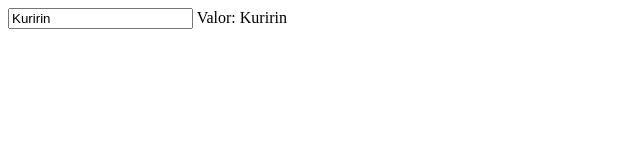
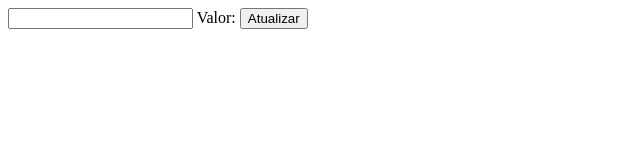
Before and after one commit to thiago-desenv/fundamentos-angular-v17, an Angular app: page / in a window 1280 px wide. Shown: the top 160 px of the page, without its empty margins (0-640 px from the left). Built offline with nearby package versions, Linux system fonts and the light colour scheme.

Commit message:
Usado a passagem de parâmetros do elemento

```diff
--- a/src/app/app.component.html
+++ b/src/app/app.component.html
@@ -1,5 +1,6 @@
-<input type="text" #meuInput  [(ngModel)]="teste"/>
+<input type="text" #meuInput ngModel />
 
-Valor: {{ teste }}
+Valor: {{ meuInput.value }}
 
 <!-- <button (click)="changeDetection()">Detectar</button> -->
+ <button (click)="clicou(meuInput)">Atualizar</button>
--- a/src/app/app.component.ts
+++ b/src/app/app.component.ts
@@ -12,5 +12,11 @@ export class AppComponent {
   //   this._cdRef.detectChanges();
   // }
 
-  teste = 'Kuririn';
+  // teste = 'Kuririn';
+
+  clicou(input: HTMLInputElement) {
+    console.log(input.value);
+
+    input.value = 'Atualizado';
+  }
 }
```
